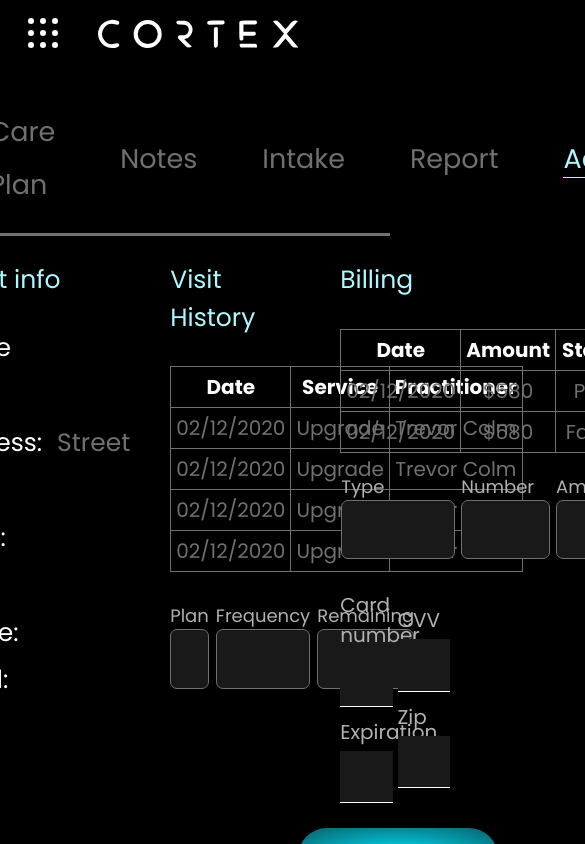
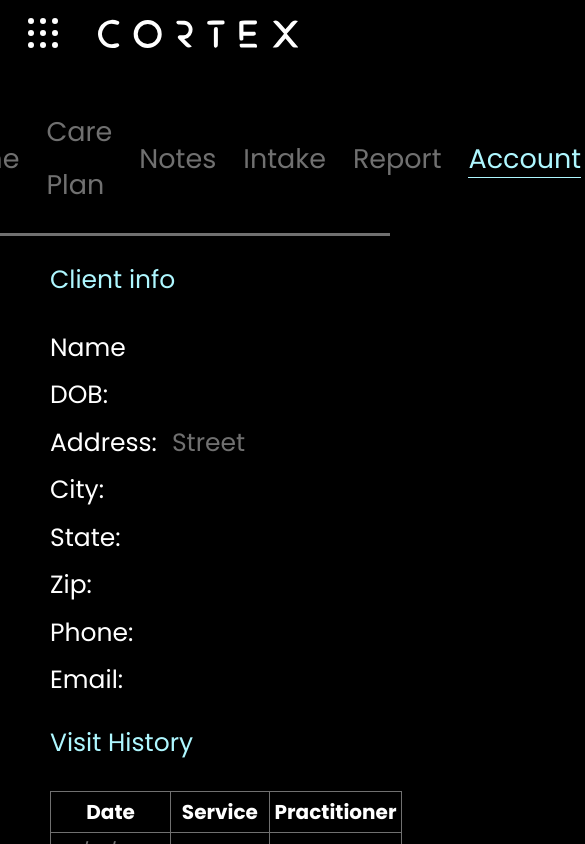
Before and after one commit to Simple2B/cortex-frontend, a React (Create React App) app: page /1/account in a window 390 px wide. Shown: the top 844 px of the page, 585 px wide, since content can reach past the window. Built offline with nearby package versions, Linux system fonts and the light colour scheme; sample sign-in values are in the browser's storage.

Commit message:
Responsive layout for width 1024px

```diff
--- a/src/components/ClientInfo/Account/account.css
+++ b/src/components/ClientInfo/Account/account.css
@@ -3,7 +3,8 @@
 	justify-content: center;
 }
 
-.accountContainer .clientInfo, .accountContainer .visitHistory {
+.accountContainer .clientInfo,
+.accountContainer .visitHistory {
 	margin-right: 35px;
 }
 
@@ -16,7 +17,7 @@
 .clientInfo_tittle {
 	width: 100%;
 	font-size: 30px;
-    color: #AEF7FF;
+	color: #aef7ff;
 	margin-top: 35px;
 	margin-bottom: 40px;
 }
@@ -35,7 +36,6 @@
 	text-align: center;
 	font-size: 30px;
 	color: #fff;
-
 }
 
 .clientInfoAccount .info_title {
@@ -116,7 +116,6 @@
 	width: 100%;
 }
 
-
 .visitHistory_inputs {
 	width: 100%;
 	display: flex;
@@ -136,7 +135,8 @@
 	margin-right: 0;
 }
 
-.visitHistory_inputContainer div, .visitHistory_inputContainer div input {
+.visitHistory_inputContainer div,
+.visitHistory_inputContainer div input {
 	width: 100%;
 }
 
@@ -154,9 +154,9 @@
 	margin-left: 5px;
 }
 
-.visitHistory_inputContainer .inputTitle{
+.visitHistory_inputContainer .inputTitle {
 	font-size: 25px;
-    color: #B1B1B1;
+	color: #b1b1b1;
 }
 
 .billing {
@@ -213,7 +213,7 @@
 
 .billing_formBlock .title {
 	font-size: 25px;
-    color: #B1B1B1;
+	color: #b1b1b1;
 }
 
 .billing_formBlock .inputContainer input {
@@ -235,17 +235,16 @@
 	display: flex;
 	justify-content: center;
 	align-items: center;
-    color:#fff;
+	color: #fff;
 	font-size: 25px;
 	width: 262px;
 	height: 68px;
 	margin-top: 25px;
-    background: radial-gradient(#00E5FF, #085E67);
+	background: radial-gradient(#00e5ff, #085e67);
 	border-radius: 34px;
 }
 
 @media (max-width: 1440px) {
-
 	.clientInfo_tittle {
 		font-size: 25px;
 		margin-top: 25px;
@@ -263,17 +262,19 @@
 		font-size: 25px;
 	}
 
-    .visitHistory_table table tr th, .billing_table table tr th {
+	.visitHistory_table table tr th,
+	.billing_table table tr th {
 		font-size: 20px;
 		padding: 5px;
 	}
 
-    .visitHistory_table table tr td, .billing_table table tr td {
+	.visitHistory_table table tr td,
+	.billing_table table tr td {
 		font-size: 20px;
 		padding: 5px;
 	}
 
-    .visitHistory_inputContainer .inputTitle{
+	.visitHistory_inputContainer .inputTitle {
 		font-size: 18px;
 	}
 
@@ -289,3 +290,21 @@
 		border-radius: 35px;
 	}
 }
+
+@media (max-width: 1024px) {
+	.accountContainer {
+		flex-wrap: wrap;
+		justify-content: space-between;
+		margin-left: 50px;
+		margin-bottom: 50px;
+	}
+	.accountContainer .visitHistory {
+		width: 60%;
+		margin-right: 35px;
+	}
+
+	.billing {
+		margin-top: 1em;
+		width: 97%;
+	}
+}
--- a/src/components/ClientInfo/MenuInfoPatient/menuInfoPatient.css
+++ b/src/components/ClientInfo/MenuInfoPatient/menuInfoPatient.css
@@ -24,10 +24,23 @@
 	text-decoration: none;
 	font-size: 27px;
 	margin-right: 65px;
-    color: #AEF7FF;
-    border-bottom: solid #AEF7FF 1px;
+	color: #aef7ff;
+	border-bottom: solid #aef7ff 1px;
 }
 
 .menuInfoPatient .active:last-child a {
 	margin-right: 0;
 }
+
+@media (max-width: 1024px) {
+	.menuInfoPatient {
+		padding: 45px 5px 25px 5px;
+	}
+
+	.menuInfoPatient .menuInfoPatientItem a {
+		margin-right: 1em;
+	}
+	.active a {
+		margin-right: 1em;
+	}
+}
```
Lines whose indentation alone changed are shown as unchanged.
